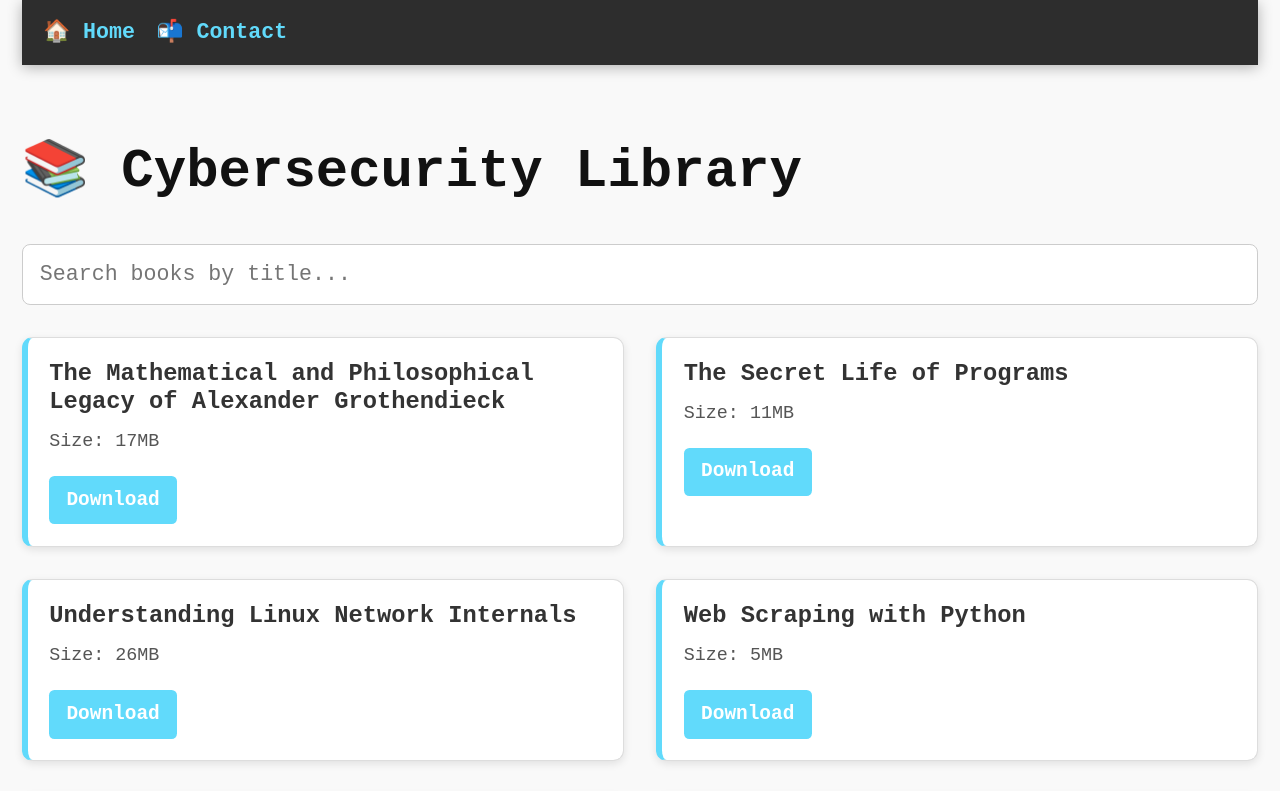
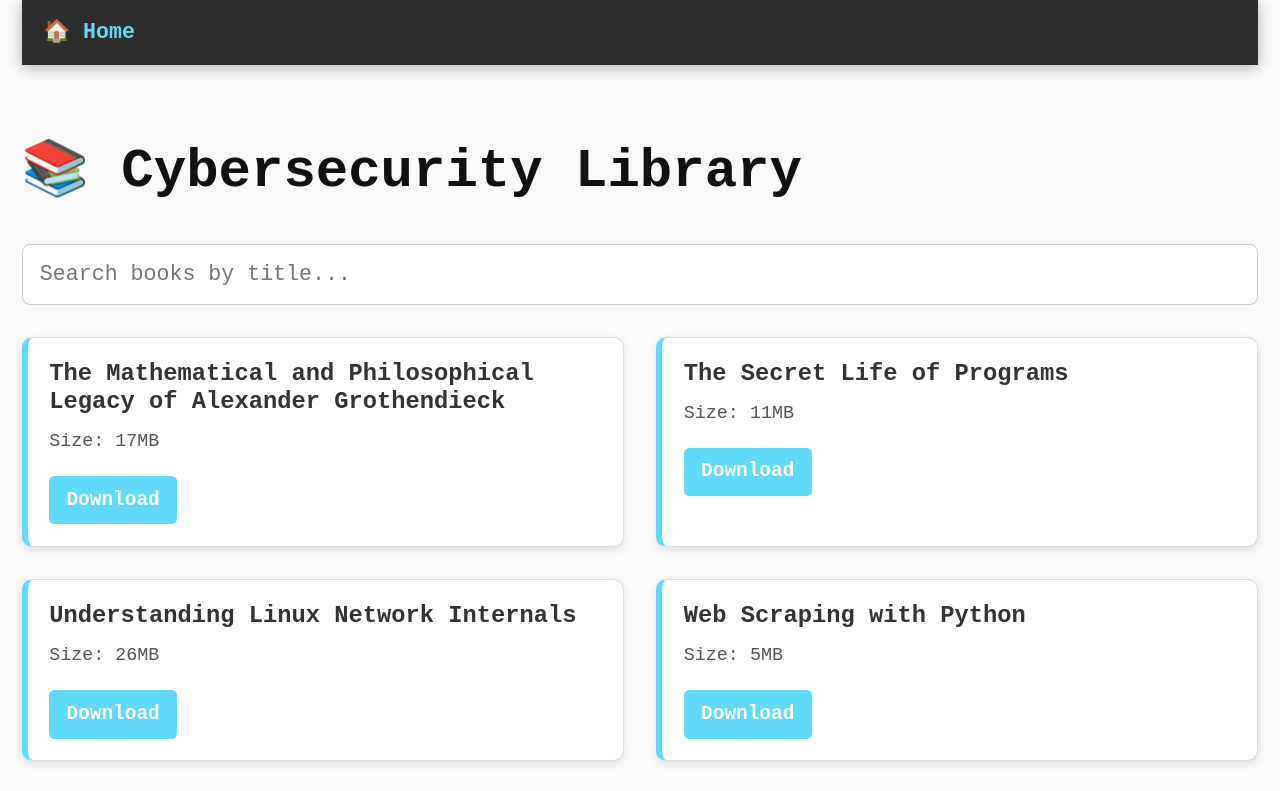
Before and after one commit to seonh00/hickthibick, a plain HTML site: page lib.html in a window 1280 px wide. Shown: the top 791 px of the page. Drawn offline with Linux system fonts and the light colour scheme.

Commit message:
Update lib.html

```diff
--- a/lib.html
+++ b/lib.html
@@ -72,7 +72,6 @@
 <body>
   <div class="top-bar">
     <a href="index.html">🏠 Home</a>
-    <a href="https://t.me/HexBuddy127001" target="_blank">📬 Contact</a>
   </div>
 
   <h1>📚 Cybersecurity Library</h1>
```
